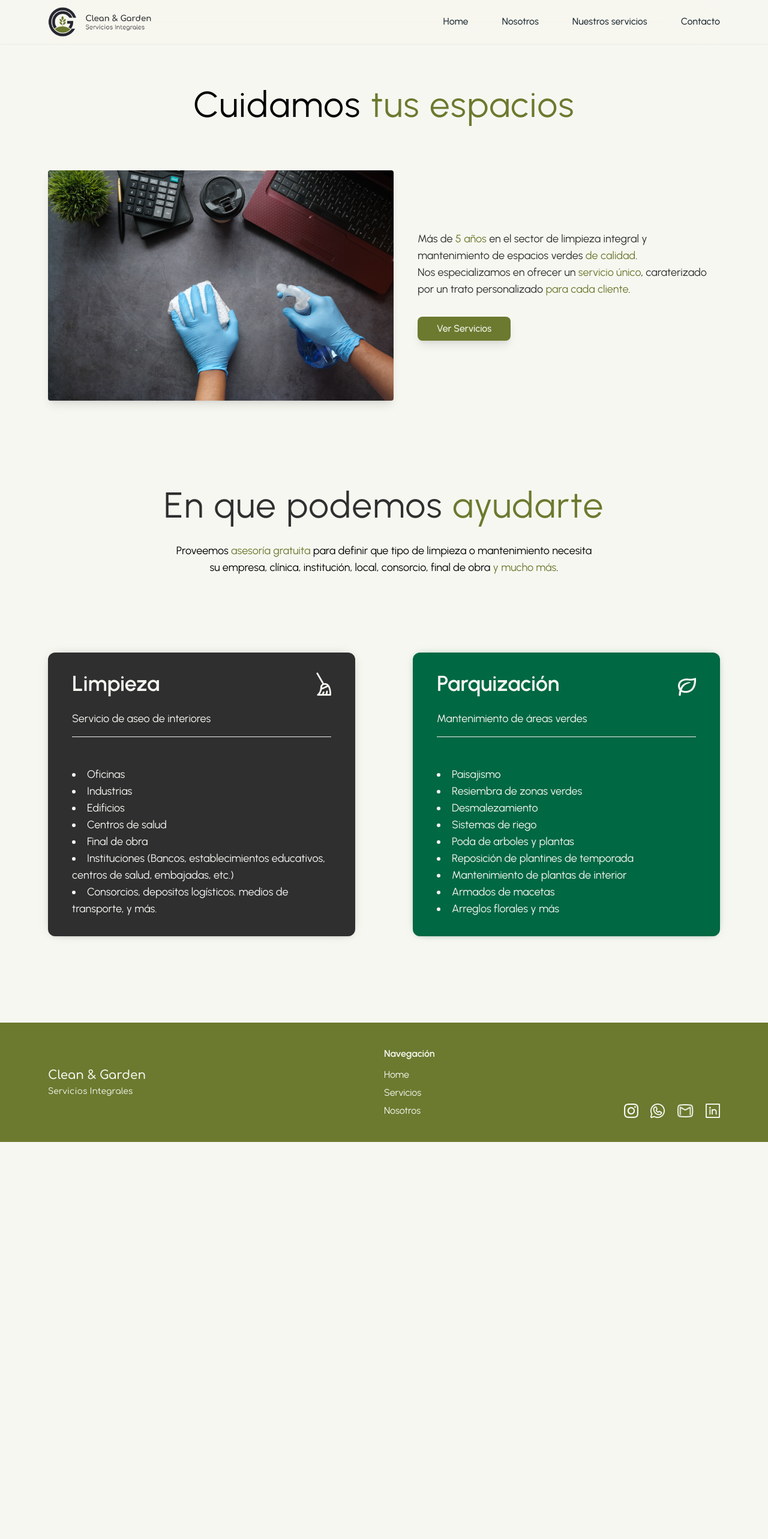
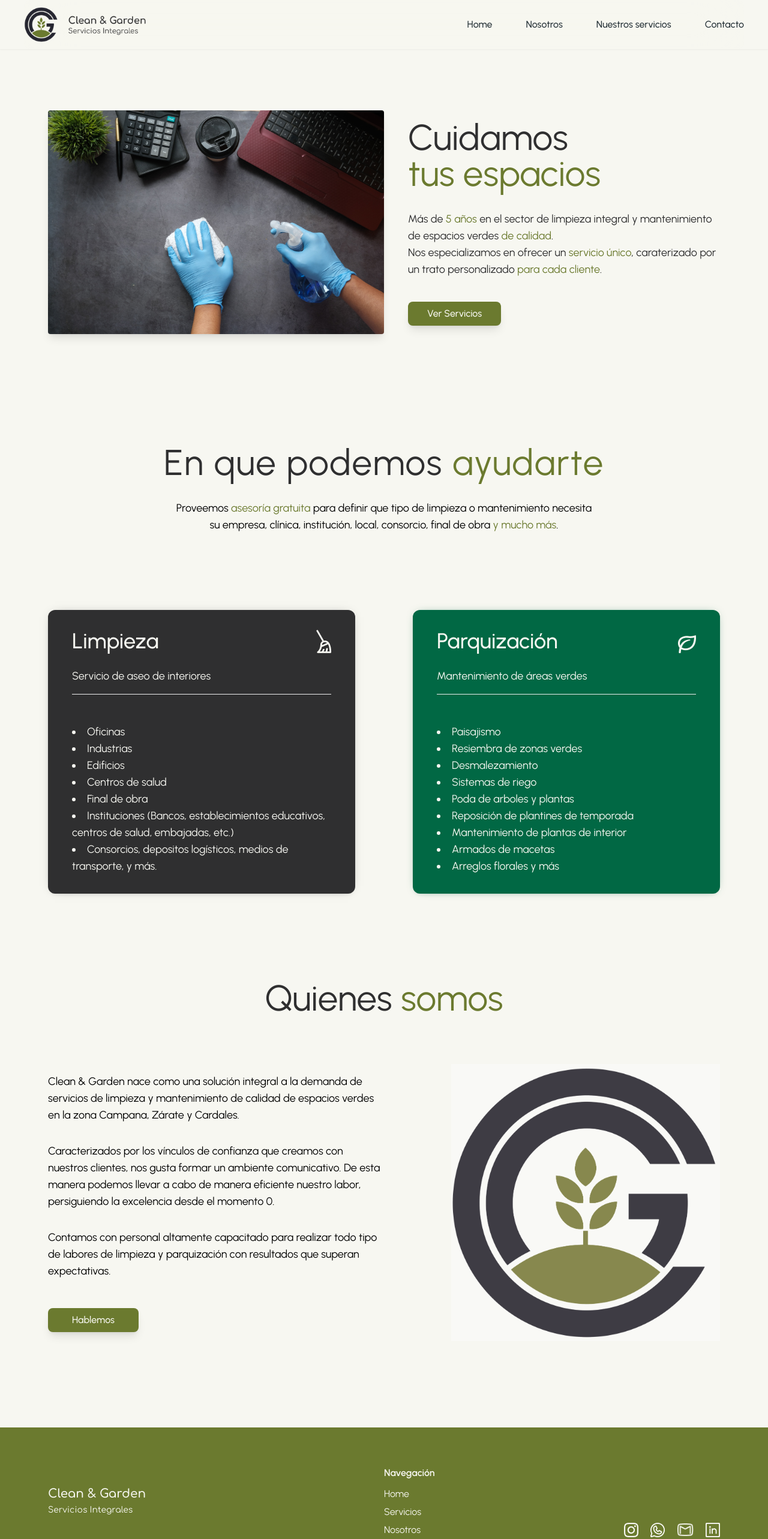
Before and after one commit to estebanPelutiero/clean-and-garden, a React (Vite) app: page / in a window 1280 px wide. Shown: the top 2566 px of the page at 60% size. Before the commit the page ends 1904 px from the top, so only its background shows below. Built offline with nearby package versions, Linux system fonts and the light colour scheme.

Commit message:
whoWeAre component added, also experimenting with Hero section

```diff
--- a/src/App.jsx
+++ b/src/App.jsx
@@ -4,6 +4,7 @@ import Nav from './components/Nav'
 import Footer from './components/Footer'
 import Hero from './components/Hero'
 import Services from './components/Services'
+import WhoWeAre from './components/WhoWeAre'
 
 function App() {
 
@@ -12,6 +13,7 @@ function App() {
       <Nav />
       <Hero />
       <Services />
+      <WhoWeAre />
       <Footer />
     </>
   )
--- a/src/components/Footer.jsx
+++ b/src/components/Footer.jsx
@@ -9,7 +9,7 @@ const Footer = () => {
   return (
     <footer className="bg-green text-white">
       <Layout>
-        <section className="flex flex-col md:flex-row justify-between items-center py-10 gap-14">
+        <section className="flex flex-col md:flex-row justify-between items-center py-16 gap-14">
           <div>
             <h3 className="font-comforta text-center md:text-left">
               <span className="text-xl font-semibold">Clean & Garden</span><br />
--- a/src/components/Hero.jsx
+++ b/src/components/Hero.jsx
@@ -5,23 +5,25 @@ import Layout from "./Layout";
 const Hero = () => {
   return (
     <Layout>
-      <div className="mb-10 md:mb-20 text-center tracking-widest">
-        <h1 className="hidden md:block text-6xl">
-          Cuidamos <span className="text-green">tus espacios</span>
-        </h1>
-        <h1 className="md:hidden text-5xl">
+
+      <div className="flex flex-col lg:flex-row items-center gap-10 lg:py-10">
+
+        <img
+          src={HeroImg}
+          className="w-[36rem] md:w-full lg:w-1/2 rounded shadow-lg"
+          alt="Persona con guantes de goma preparada para ofrecer servicio de limpieza"
+        />
+
+        <div>
+
+          <div className="mb-8">
+            <h1 className="text-black text-5xl lg:text-6xl">
               Cuidamos <br /> <span className="text-green">tus espacios</span>
             </h1>
           </div>
 
-      <div className="flex flex-col lg:flex-row items-center gap-10">
-        <img
-          src={HeroImg}
-          className="w-[36rem] md:w-full lg:w-[36rem] rounded shadow-lg"
-          alt="Persona con guantes de goma preparada para ofrecer servicio de limpieza"
-        />
           <div className="">
-          <p className="text-black text-base md:text-lg mb-8">
+            <p className="text-black text-base md:text-lg mb-10">
               Más de <span className="text-green">5 años</span> en el sector de limpieza integral y mantenimiento de
               espacios verdes <span className="text-green">de calidad</span>. <br /> Nos especializamos en ofrecer un
               <span className="text-green"> servicio único</span>, caraterizado por un trato personalizado <span className="text-green">para cada
@@ -29,6 +31,9 @@ const Hero = () => {
             </p>
             <button className="text-base font-medium text-white bg-green px-8 py-2 rounded-lg shadow-lg">Ver Servicios</button>
           </div>
+
+        </div>
+
       </div>
     </Layout>
   );
--- a/src/components/Nav.jsx
+++ b/src/components/Nav.jsx
@@ -75,7 +75,7 @@ const Nav = () => {
 
   return (
   <div className="z-10 fixed top-0 w-full shadow-sm bg-white">
-    <Navbar className="mx-auto max-w-[1120px] shadow-none px-4 md:px-8 py-3 lg:px-0 border-none">
+    <Navbar className="mx-auto max-w-[1200px] shadow-none px-4 md:px-8 py-3 lg:px-0 border-none">
       <div className="flex items-center justify-between">
         <Typography
           as="a"
@@ -83,7 +83,7 @@ const Nav = () => {
           variant="h6"
           className="mr-4 cursor-pointer"
         >
-          <img className="w-44" src={Logo} alt="" />
+          <img className="w-52" src={Logo} alt="" />
         </Typography>
         <div className="hidden lg:block">
           <NavList />
--- a/src/components/Services.jsx
+++ b/src/components/Services.jsx
@@ -24,7 +24,7 @@ const Services = () => {
           {/* card header */}
           <div className='mb-12'>
             <div className='flex justify-between items-end mb-6'>
-              <h2 className='text-3xl lg:text-4xl font-semibold'>
+              <h2 className='text-3xl lg:text-4xl font-medium'>
                 Limpieza
               </h2>
               <img className='' src={Escoba} alt="Escoba barriendo" />
@@ -53,7 +53,7 @@ const Services = () => {
           {/* card header */}
           <div className='mb-12'>
             <div className='flex justify-between items-end mb-6'>
-              <h2 className='text-3xl lg:text-4xl font-semibold'>
+              <h2 className='text-3xl lg:text-4xl font-medium'>
                 Parquización
               </h2>
               <img className='' src={Hoja} alt="Hoja verde de árbol" />
--- /dev/null
+++ b/src/components/WhoWeAre.jsx
@@ -0,0 +1,41 @@
+import React from 'react'
+import Layout from './Layout'
+import LogoWhoWeAre from '../assets/imgs/logoWho.png'
+
+const WhoWeAre = () => {
+  return (
+    <Layout>
+      <div>
+
+        <div className='text-black text-5xl lg:text-6xl mb-10 lg:mb-20 text-start lg:text-center'>
+          <h1>Quienes <span className='text-green'>somos</span></h1>
+        </div>
+
+        {/* flex y dividir con gap */}
+
+        <div className='flex md:flex-row flex-col justify-between items-center'>
+
+          <div className='lg:w-[50%]'>
+
+            <div className='h-full flex flex-col gap-8 mb-12 text-lg'>
+              <p>Clean & Garden nace como una solución integral a la demanda de servicios de limpieza y mantenimiento de calidad de espacios verdes en la zona Campana, Zárate y Cardales.</p>
+              <p>Caracterizados por los vínculos de confianza que creamos con nuestros clientes, nos gusta formar un ambiente comunicativo. De esta manera podemos llevar a cabo de manera eficiente nuestro labor, persiguiendo la excelencia desde el momento 0.</p>
+              <p>Contamos con personal altamente capacitado para realizar todo tipo de labores de limpieza y parquización con resultados que superan expectativas.</p>
+            </div>
+
+            <button className="text-base font-medium text-white bg-green px-10 py-2 rounded-lg shadow-lg">Hablemos</button>
+
+          </div>
+
+          <figure className='hidden lg:block'>
+            <img className='w-[28rem]' src={LogoWhoWeAre} alt="Clear & Garden servicios integrales de limpieza" />
+          </figure>
+
+        </div>
+
+      </div>
+    </Layout>
+  )
+}
+
+export default WhoWeAre
--- a/src/components/WoWeAre.jsx
+++ /dev/null
@@ -1,9 +0,0 @@
-import React from 'react'
-
-const WoWeAre = () => {
-  return (
-    <div>WoWeAre</div>
-  )
-}
-
-export default WoWeAre
```
Also changed, not shown: 1 other file (tests, documents, lock files or other folders). Lines whose indentation alone changed are shown as unchanged.
